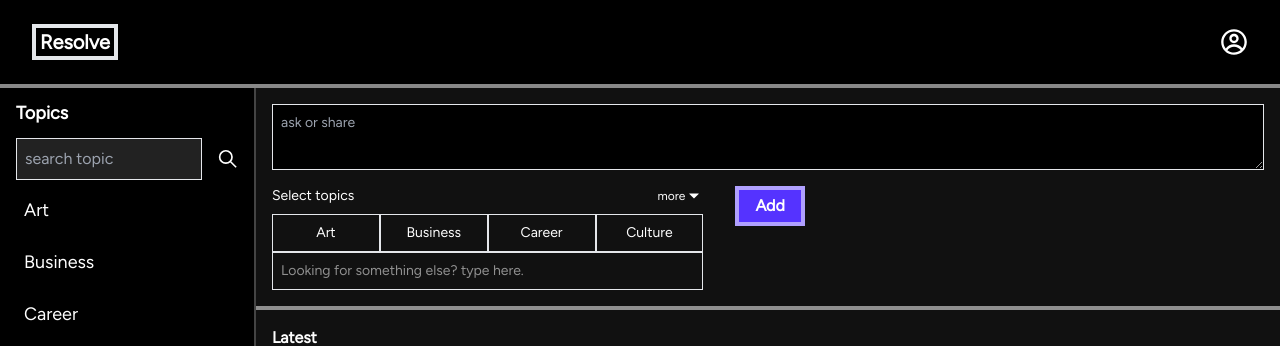
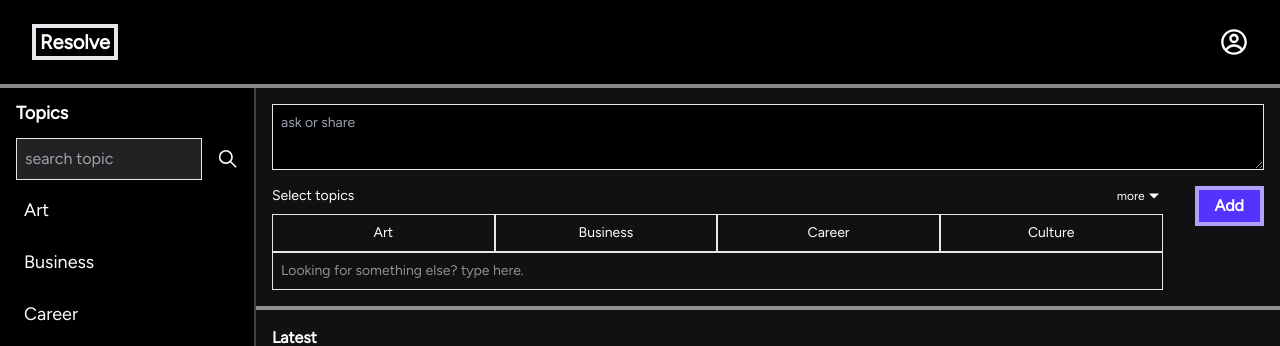
Before and after one commit to Atharv23sm/resolve, a Next.js app: page /home in a window 1280 px wide. Shown: the top 346 px of the page. Built offline with nearby package versions, Linux system fonts and the light colour scheme; no server answers.

Commit message:
Average app is ready

```diff
--- a/src/app/home/page.tsx
+++ b/src/app/home/page.tsx
@@ -71,8 +71,8 @@ export default function Home() {
           <textarea rows={2} placeholder='ask or share'
             className='bg-black border p-2 w-full placeholder:text-sm'
             onChange={(e: any) => setQuestion(e.target.value)} />
-          <div className='flex gap-8'>
-            <div className="text-xs sm:text-sm grid grid-cols-2 sm:grid-cols-3 md:grid-cols-4 relative overflow-hidden">
+          <div className='flex justify-between md:justify-start gap-8'>
+            <div className="w-full text-xs sm:text-sm grid grid-cols-2 sm:grid-cols-3 md:grid-cols-4 relative overflow-hidden">
               <label className='col-span-2 sm:col-span-3 md:col-span-4 pb-2 flex justify-between items-center'>Select topics
                 {showTopics < topicsArray.length ?
                   <div className='text-xs flex items-center' onClick={() => setShowTopics(showTopics + 8)}>
@@ -84,12 +84,12 @@ export default function Home() {
               </label>
               {topicsArray.slice(0, showTopics).map(
                 (i) => {
-                  return <div className={`px-[2vw] py-2 border text-center overflow-x-hidden break-words ${topic.indexOf(i) > -1 ? 'bg-[#53f]' : 'bg-transparent'}`}
+                  return <div className={`py-2 border text-center overflow-x-hidden break-words ${topic.indexOf(i) > -1 ? 'bg-[#53f]' : 'bg-transparent'}`}
                     key={i} onClick={() => handleTopicClick(i)}>{i}</div>
                 }
               )}
               <div className='col-span-2 sm:col-span-3 md:col-span-4'>
-                <input type="text" placeholder={topic.length > 0 ? 'You can add more related tags here.' : 'Looking for something else? type here.'} className='w-full p-2 border outline-none bg-transparent placeholder:text-[#fff8]'
+                <input type="text" placeholder={topic.length > 0 ? 'You can add more related tags here.' : 'Looking for something else? type here.'} className='w-full p-2 border outline-none bg-transparent placeholder:text-[#fff8] placeholder:text-[0.6rem] md:placeholder:text-sm'
                   onChange={(e: any) => setCustomTopic(e.target.value)} />
               </div>
             </div>
--- a/src/app/home/topic/[topic]/page.tsx
+++ b/src/app/home/topic/[topic]/page.tsx
@@ -29,7 +29,7 @@ export default function Topic({ params, }: { params: { topic: string } }) {
   }, [])
 
   return (
-    <div className='md:ml-[25vw] lg:ml-[20vw]'>
+    <div className='md:ml-[25vw] lg:ml-[20vw] pt-10 md:p-0'>
       <Questions questions={filteredQuestions} loading={loading} error={error} />
     </div>
   )
```
